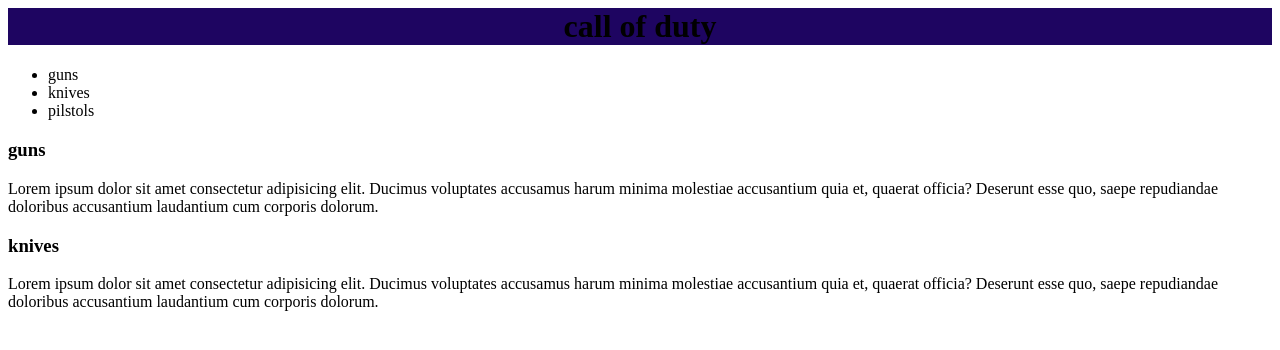
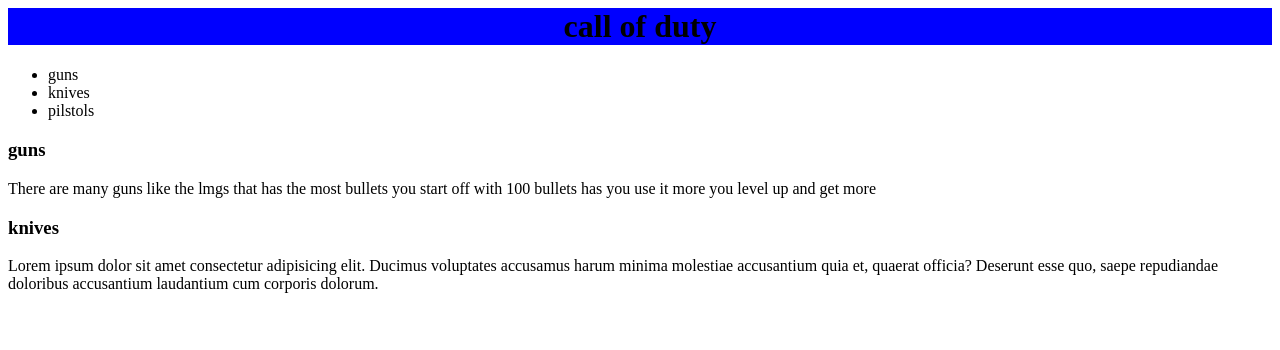
Before and after one commit to DJsmartkid/Call-of-duty, a plain HTML site: page index.html in a window 1280 px wide. Drawn offline with Linux system fonts and the light colour scheme.

Commit message:
change guns

```diff
--- a/index.html
+++ b/index.html
@@ -11,7 +11,7 @@
     </style>
 </head>
 <body>
-    <h1 style="background-color:rgb(30, 5, 97);">call of duty</h1>
+    <h1 style="background-color: blue;">call of duty</h1>
     <p></p>
 
     <ul>
@@ -21,9 +21,7 @@
     </ul>
 
     <h3>guns</h3>
-    <p>Lorem ipsum dolor sit amet consectetur adipisicing elit. Ducimus voluptates accusamus
-    harum minima molestiae accusantium quia et, quaerat officia? Deserunt esse quo, saepe
-    repudiandae doloribus accusantium laudantium cum corporis dolorum.</p>
+    <p>There are many guns like the lmgs that has the most bullets you start off with 100 bullets has you use it more you level up and get more</p>
 
     <h3>knives</h3>
     <p>Lorem ipsum dolor sit amet consectetur adipisicing elit. Ducimus voluptates accusamus
```
